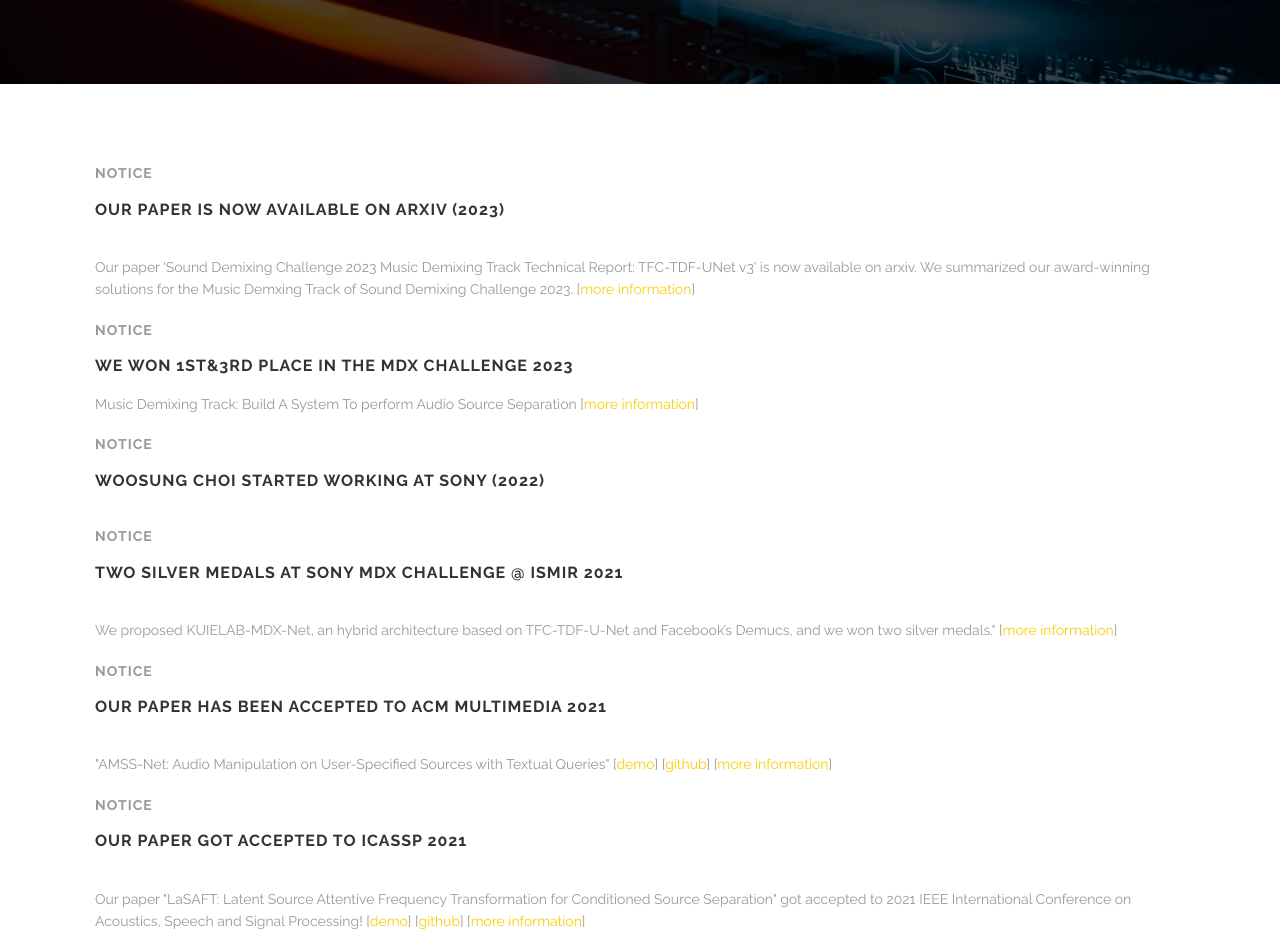
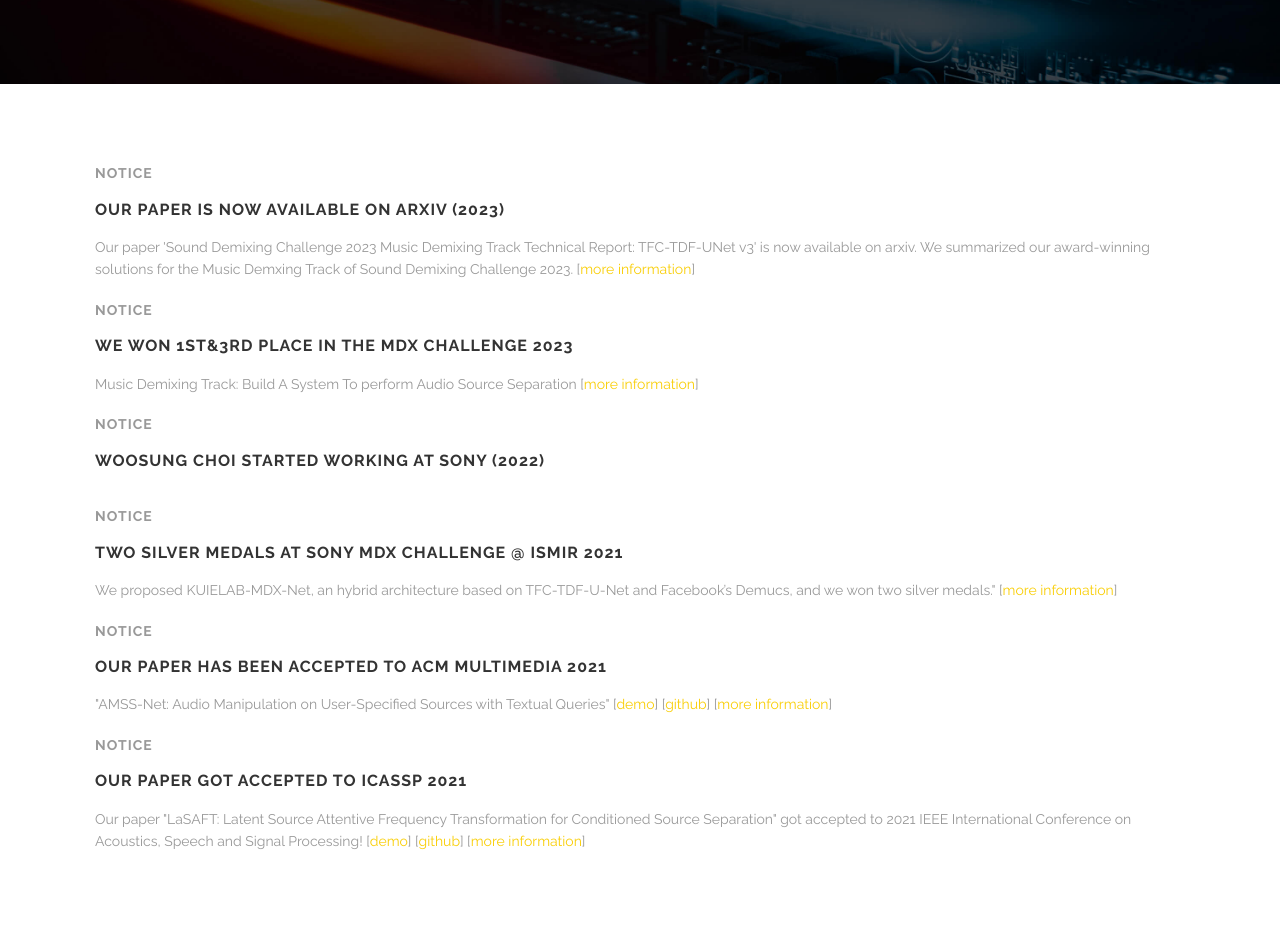
Before and after one commit to kuielab/kuielab.github.io, a Jekyll site: the page built from index.html, in a window 1280 px wide. Shown: the part 666-1609 px from the top of the page. Built offline with Jekyll 4.4.1, drawn with Linux system fonts in a browser that asks for light colours.

Commit message:
Update index.html

```diff
--- a/index.html
+++ b/index.html
@@ -115,7 +115,6 @@ testimonials:
 
 		<h4 style="color: #999">Notice</h4>
     		<h3>Our paper is now available on arxiv (2023) </h3>
-    		<div class="spacing"></div>
     		<p>
         	Our paper 'Sound Demixing Challenge 2023 Music Demixing Track Technical Report: TFC-TDF-UNet v3' is now available on arxiv. We summarized our award-winning solutions for the Music Demxing Track of Sound Demixing Challenge 2023.
 		[<a href="https://kuielab.github.io/news/2023/06/28/mdx23.html">more information</a>]
@@ -134,7 +133,6 @@ testimonials:
 
 	        <h4 style="color: #999">Notice</h4>
 		<h3>Two silver medals at SONY MDX CHALLENGE @ ISMIR 2021</h3>
-		<div class="spacing"></div>
 		<p>
 		We proposed KUIELAB-MDX-Net, an hybrid architecture based on TFC-TDF-U-Net and Facebook’s Demucs, and we won two silver medals."
 		[<a href="https://kuielab.github.io/news/2021/08/21/sony-mdx.html">more information</a>]
@@ -142,7 +140,6 @@ testimonials:
 
 		<h4 style="color: #999">Notice</h4>
 		<h3>Our paper has been accepted to ACM MULTIMEDIA 2021</h3>
-		<div class="spacing"></div>
 		<p>
 			"AMSS-Net: Audio Manipulation on User-Specified Sources with Textual Queries"
 
@@ -153,7 +150,6 @@ testimonials:
 
 		<h4 style="color: #999">Notice</h4>
 		<h3>Our paper got accepted to ICASSP 2021</h3>
-		<div class="spacing"></div>
 		<p>
 		Our paper "LaSAFT: Latent Source Attentive Frequency Transformation for Conditioned Source Separation" got accepted to 2021 IEEE International Conference on Acoustics, Speech and Signal Processing!
 		[<a href="https://lasaft.github.io/">demo</a>]
```
